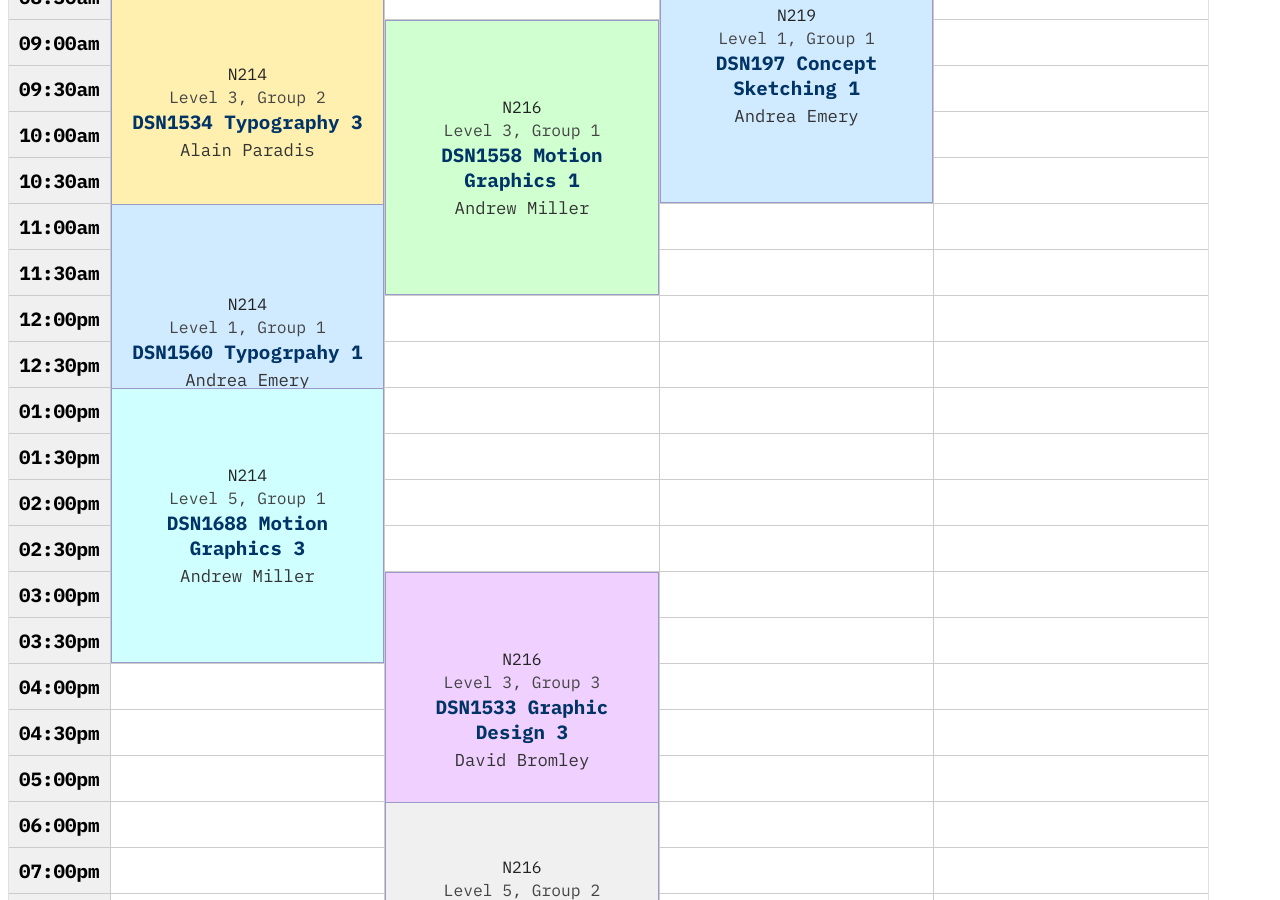
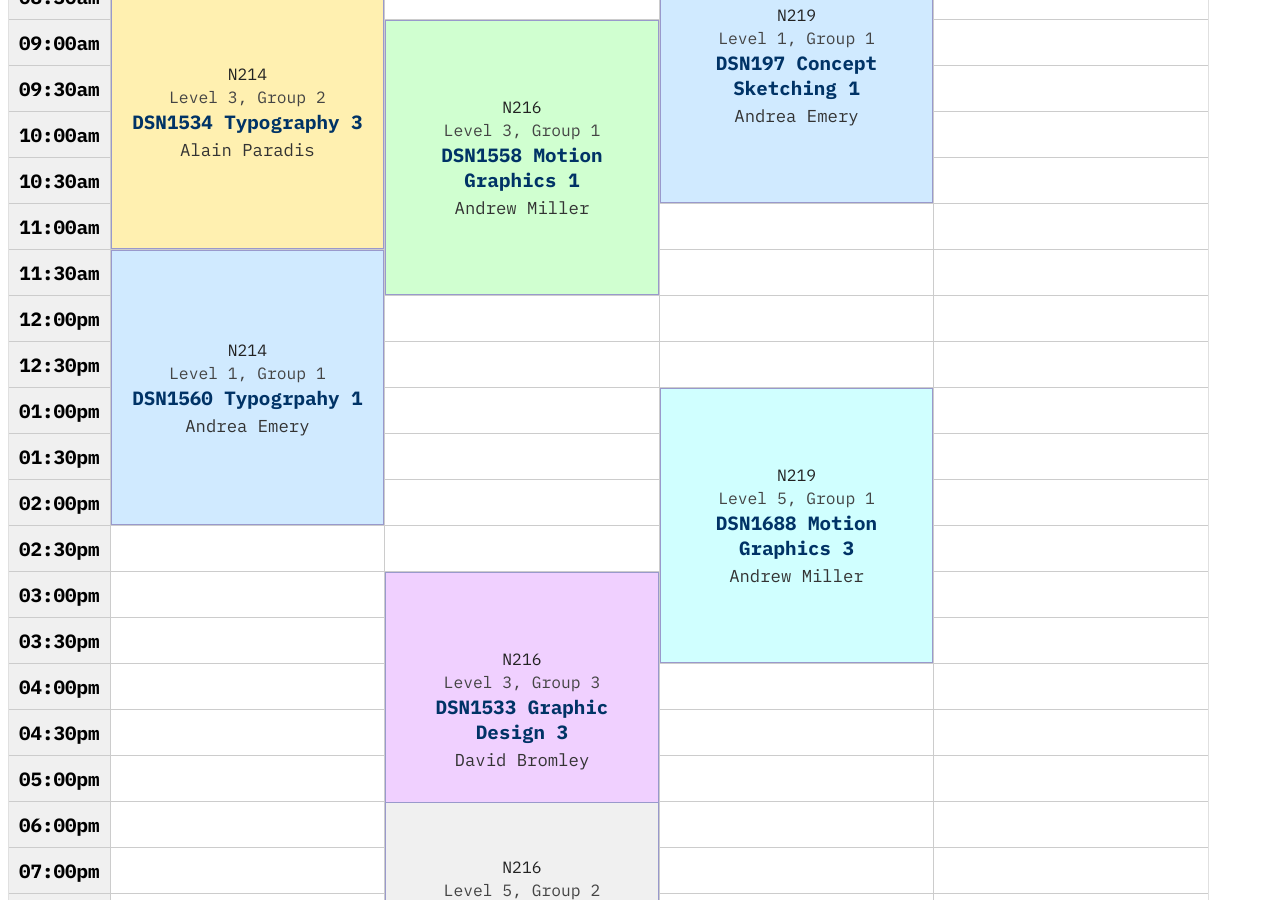
Before and after one commit to algonquindesign/algonquindesign.ca, a Jekyll site: the page built from schedule.md, in a window 1280 px wide and 900 px high, scrolled down 3048 px. Built offline with Jekyll 4.4.1, drawn with Linux system fonts in a browser that asks for light colours.

Commit message:
Update schedule.yml

```diff
--- a/_data/schedule.yml
+++ b/_data/schedule.yml
@@ -137,7 +137,7 @@ classes:
     instructor: "Andrea Emery"
     day: "Wednesday"
   - room: N214
-    start: "11:00am"
+    start: "11:30am"
     duration: 6
     name: "DSN1560 Typogrpahy 1"
     group: l1g1
@@ -171,7 +171,7 @@ classes:
     group: l3g3
     instructor: "Bradley Doyle"
     day: "Wednesday"
-  - room: N214
+  - room: N219
     start: "01:00pm"
     duration: 6
     name: "DSN1688 Motion Graphics 3"
```
